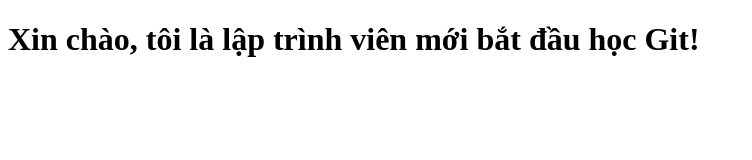
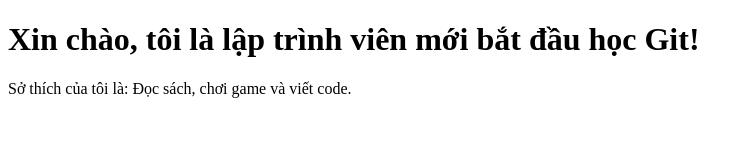
Before and after one commit to ManhQuynhDev/learn_github, a plain HTML site: page index.html in a window 1280 px wide. Shown: the whole page, without its empty margins (0-752 px from the left). Drawn offline with Linux system fonts and the light colour scheme.

Commit message:
Commit 02: Them phan so thich vao trang web

```diff
--- a/index.html
+++ b/index.html
@@ -1,9 +1,15 @@
 <!DOCTYPE html>
 <html>
+
 <head>
     <title>Trang cá nhân của tôi</title>
 </head>
+
 <body>
     <h1>Xin chào, tôi là lập trình viên mới bắt đầu học Git!</h1>
+
+    <!-- Thêm dòng này vào file index.html -->
+    <p>Sở thích của tôi là: Đọc sách, chơi game và viết code.</p>
 </body>
+
 </html>
```
